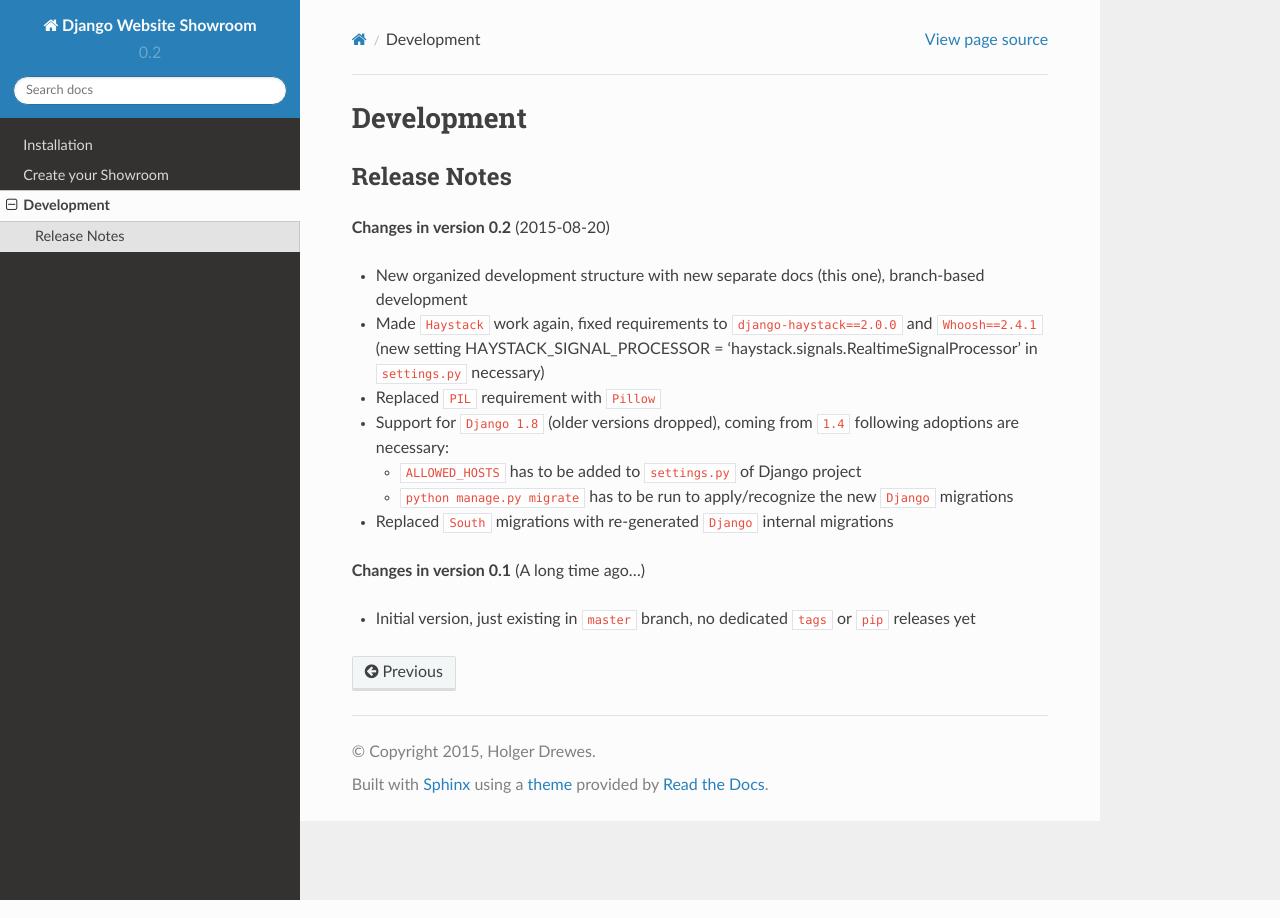
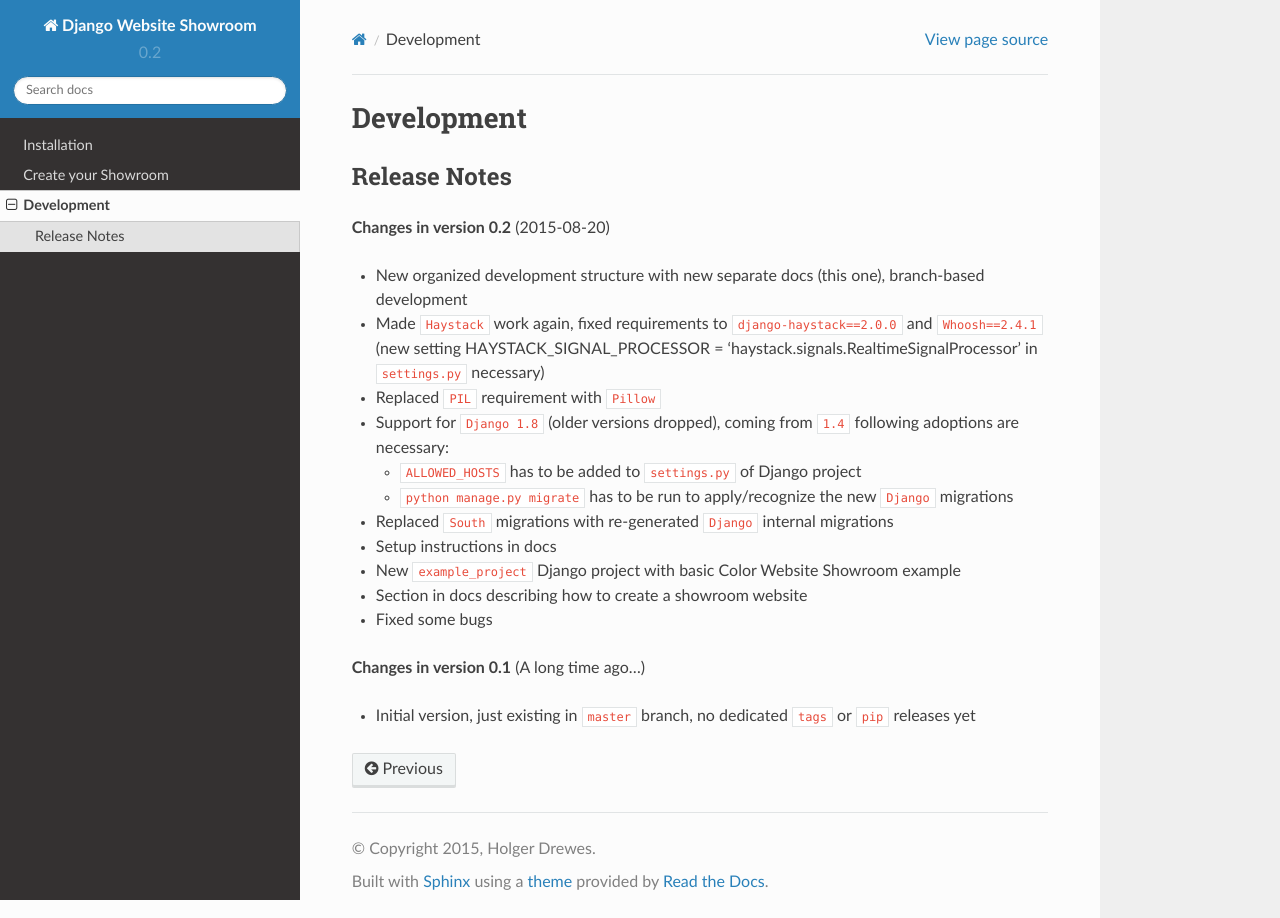
Before and after one commit to webdeveloper001/django-showcase, a Sphinx documentation site: the page built from docs/development.rst, in a window 1280 px wide. Built offline with Sphinx 7.4.7 and the Read the Docs theme 2.0.0, drawn with Linux system fonts in a browser that asks for light colours.

```diff
--- a/docs/development.rst
+++ b/docs/development.rst
@@ -16,7 +16,10 @@ Release Notes
   * ``python manage.py migrate`` has to be run to apply/recognize the new ``Django`` migrations
 
 * Replaced ``South`` migrations with re-generated ``Django`` internal migrations
-
+* Setup instructions in docs
+* New ``example_project`` Django project with basic Color Website Showroom example
+* Section in docs describing how to create a showroom website
+* Fixed some bugs
 
 **Changes in version 0.1** (A long time ago...)
 
```
Also changed, not shown: docs/installation.rst (+6 -2 lines), 1 other file.
